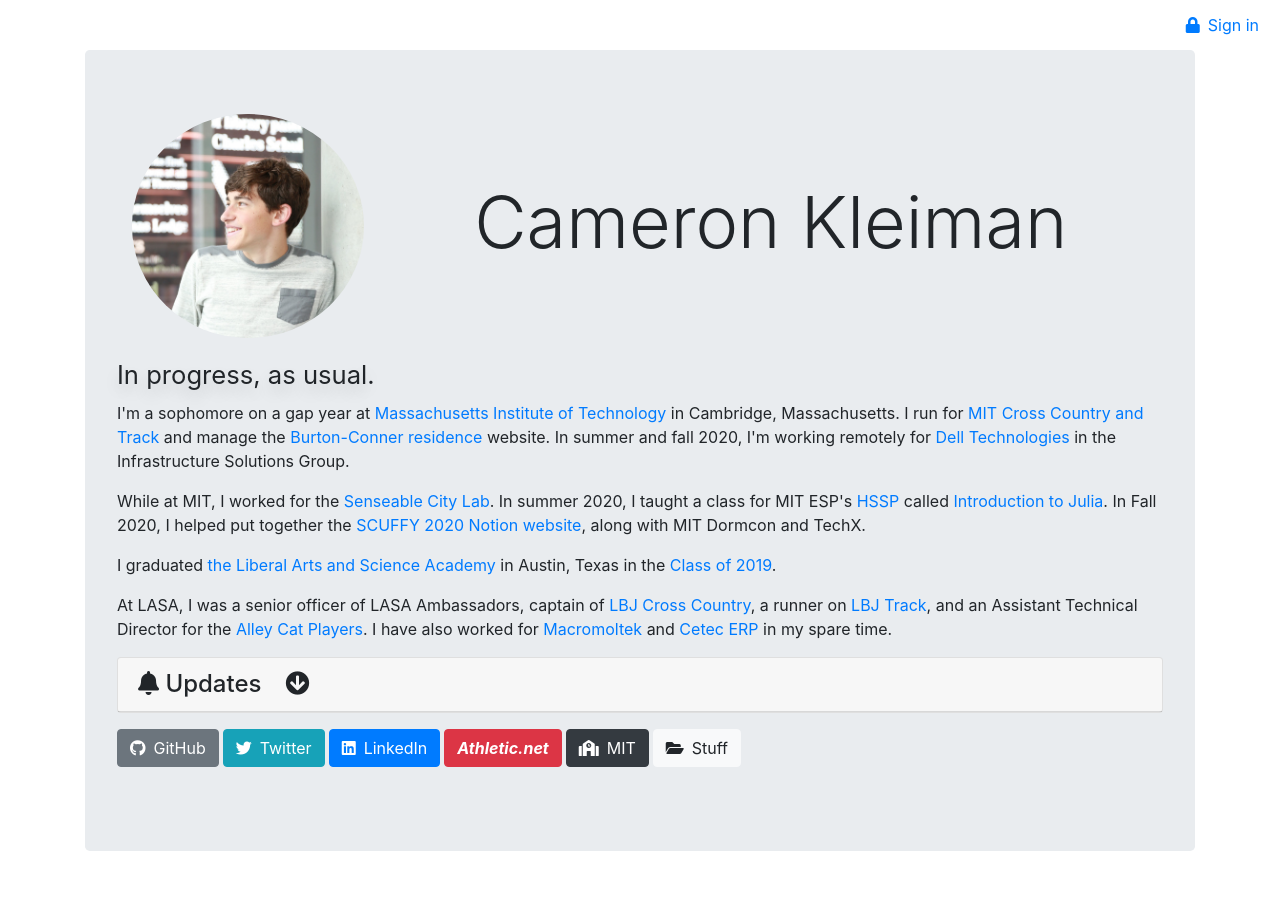
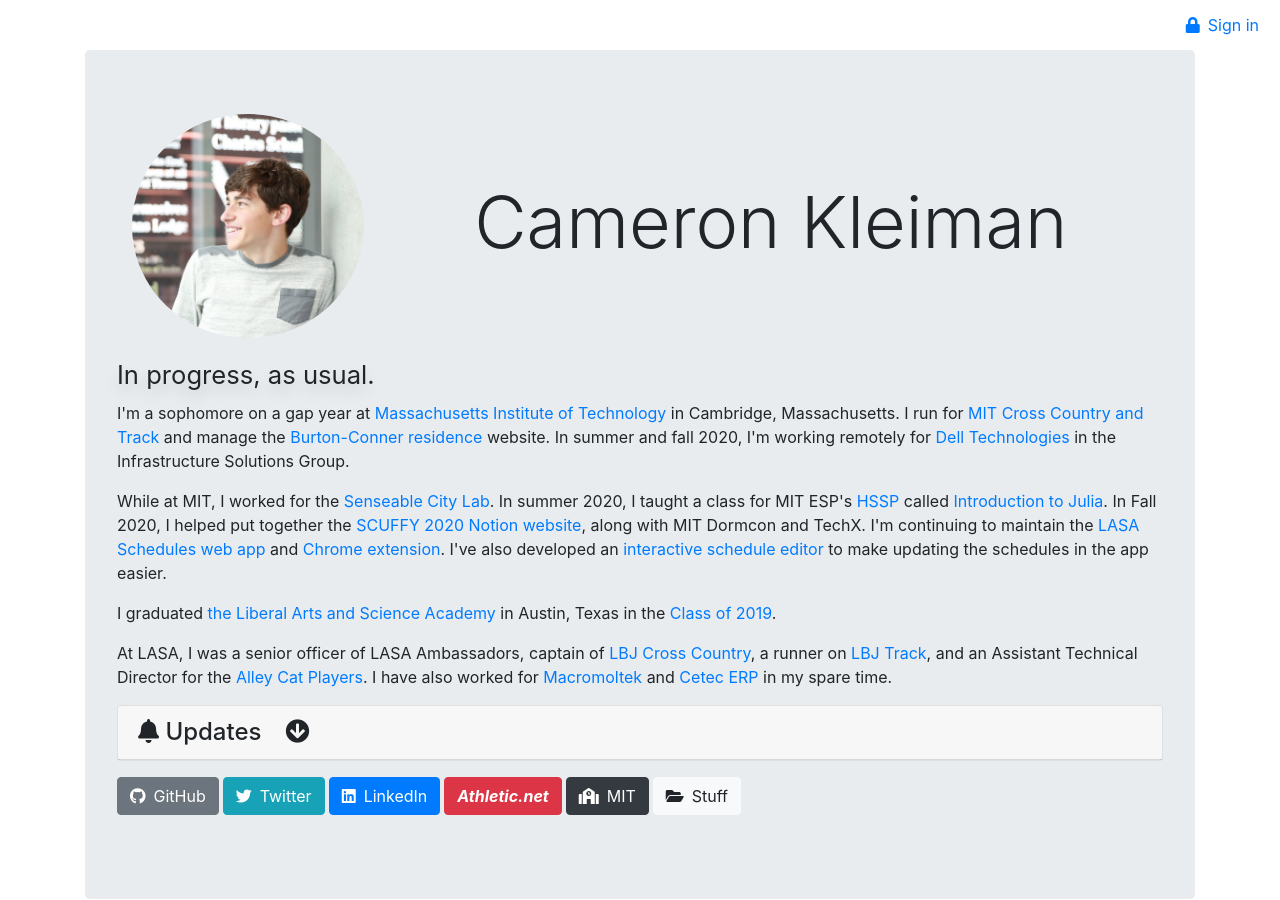
Before and after one commit to camtheman256/website, a Jekyll site: the page built from me/index.html, in a window 1280 px wide. Built offline with Jekyll 4.4.1, drawn with Linux system fonts in a browser that asks for light colours; nearby versions of some CDN libraries.

Commit message:
Add LASA Schedules info

```diff
--- a/me/index.html
+++ b/me/index.html
@@ -45,6 +45,7 @@
 	</p>
 	<p>
 		While at MIT, I worked for the <a href="http://senseable.mit.edu" target="_blank">Senseable City Lab</a>. In summer 2020, I taught a class for MIT ESP's <a href="https://esp.mit.edu/learn/HSSP/index.html" target="_blank">HSSP</a> called <a href="https://julia.party" target="_blank">Introduction to Julia</a>. In Fall 2020, I helped put together the <a href="https://www.notion.so/SCUFFY-2020-7ca7a73c7ecd4e1e8c9a14aec02cc2f3" target="_blank">SCUFFY 2020 Notion website</a>, along with MIT Dormcon and TechX.
+		I'm continuing to maintain the <a href="https://schedules.lasa2019.com" target="_blank">LASA Schedules web app</a> and <a href="https://chrome.google.com/webstore/detail/lasa-schedules/glomdolocjjghhaiebanmhbnnobgekgj" target="_blank">Chrome extension</a>. I've also developed an <a href="https://schedules-editor.lasa2019.com" target="_blank">interactive schedule editor</a> to make updating the schedules in the app easier.
 	</p>
         <p>I graduated <a href="http://www.lasahighschool.org/" target="_blank">the Liberal Arts and Science Academy</a> in Austin, Texas in the <a href="https://lasa2019.com">Class of 2019</a>.</p>
         <p>
```
